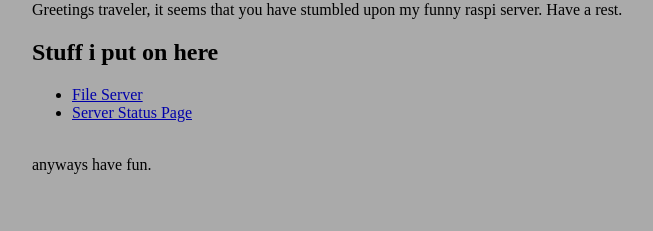
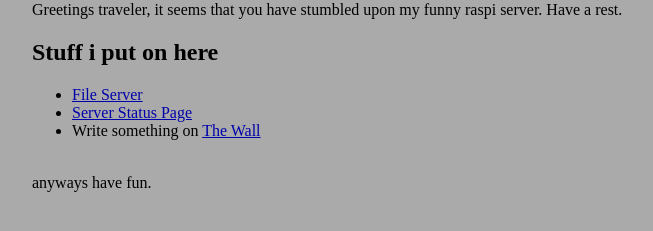
Before and after one commit to JakubKwantowy/giggleshitter, a website: page www/index.html in a window 1280 px wide. Shown: the part 79-310 px from the top of the page, without its empty margins (134-787 px from the left). Drawn offline with Linux system fonts and the light colour scheme.

Commit message:
suffering

```diff
--- a/www/index.html
+++ b/www/index.html
@@ -16,6 +16,7 @@
             <ul>
                 <li><a href="/files" target="_blank">File Server</a></li>
                 <li><a href="/giggleshitter" target="_blank">Server Status Page</a></li>
+                <li>Write something on <a href="/thewall" target="_blank">The Wall</a></li>
             </ul>
 
             <br>
```
